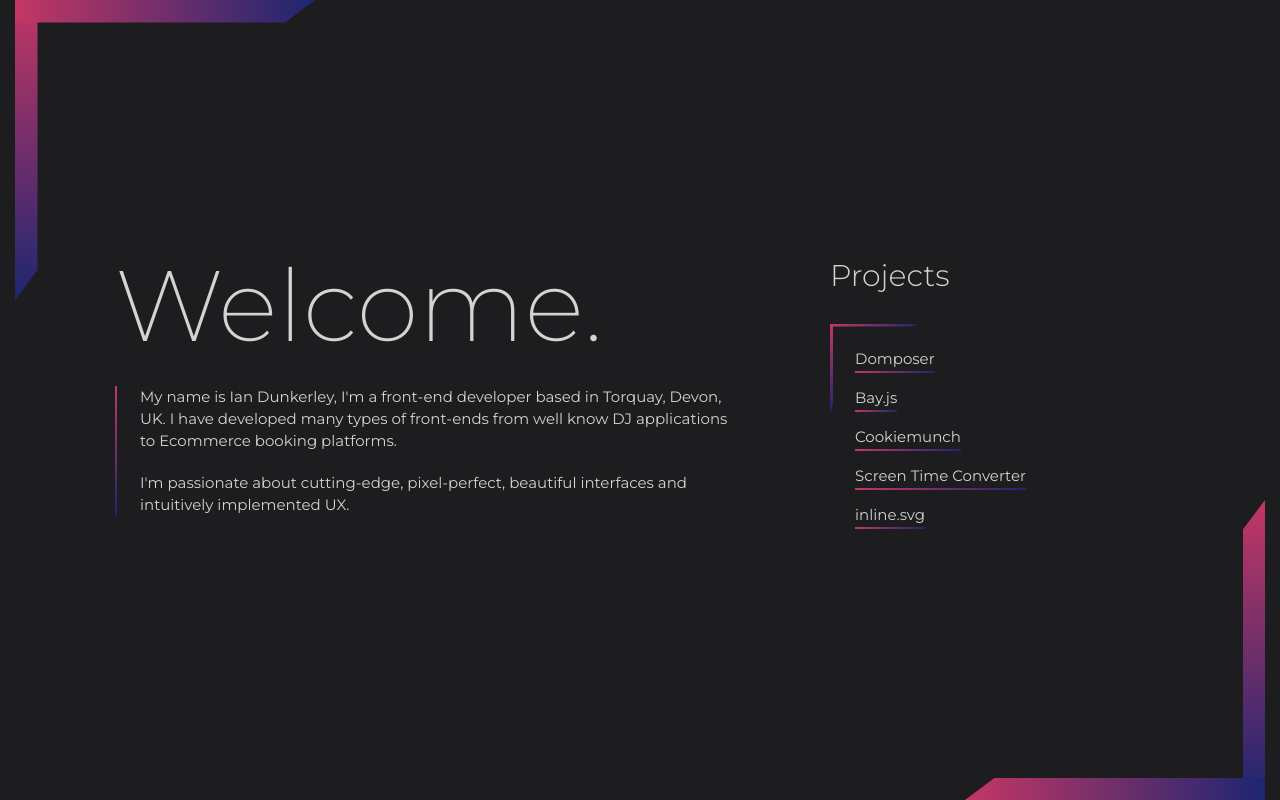
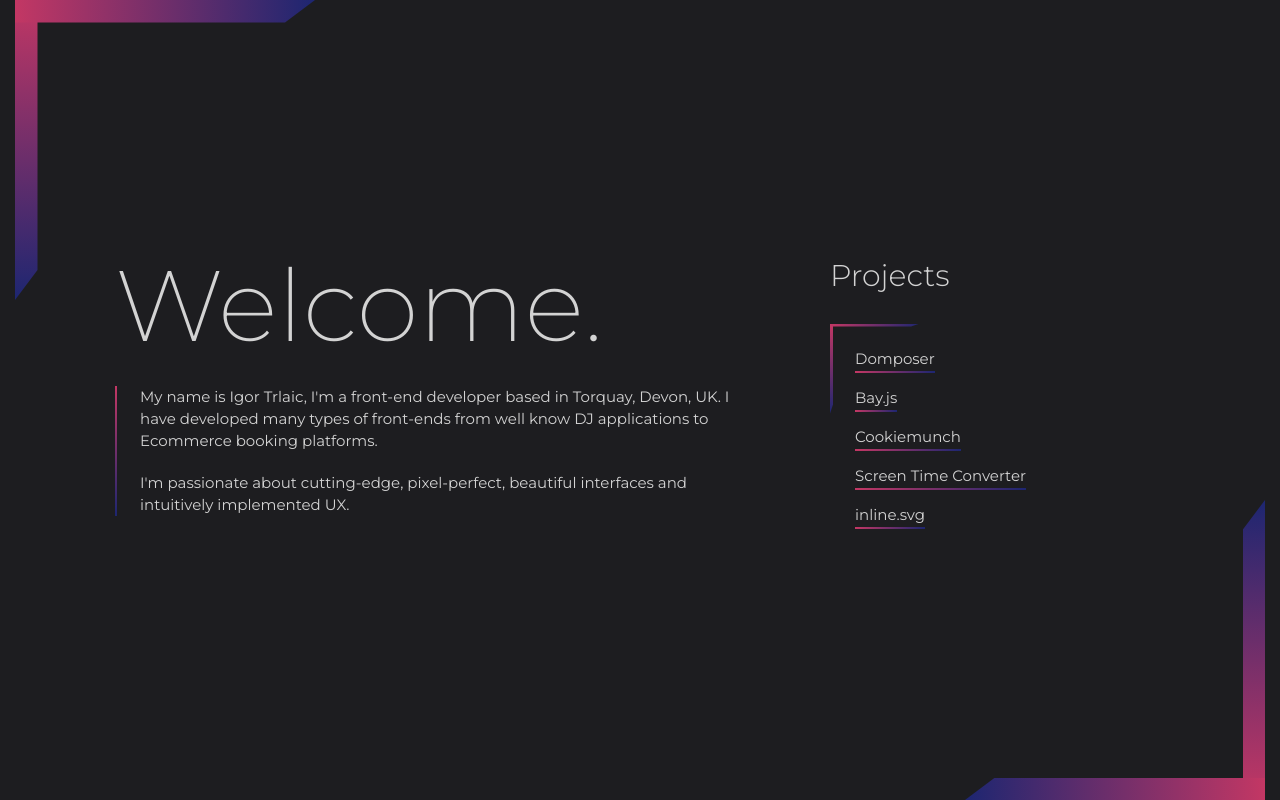
Before and after one commit to Trlaic/portfolio, a React (Vite) app: page /resume in a window 1280 px wide. Built offline with nearby package versions, Linux system fonts and the light colour scheme; a web font is replaced by a local one.

Commit message:
x10: Miscellaneous work

```diff
--- a/src/components/ClassicPage/DisplayInformation.tsx
+++ b/src/components/ClassicPage/DisplayInformation.tsx
@@ -5,7 +5,7 @@ const DisplayInformation = () => {
         <div className={style.container}>
             <h1 className={style.heading}>Welcome.</h1>
             <div className={style.paragraphs}>
-                <p className={style.paragraph}>My name is Ian Dunkerley, I'm a front-end developer based in Torquay, Devon, UK. I have developed many types of front-ends from well know DJ applications to Ecommerce booking platforms.</p>
+                <p className={style.paragraph}>My name is Igor Trlaic, I'm a front-end developer based in Torquay, Devon, UK. I have developed many types of front-ends from well know DJ applications to Ecommerce booking platforms.</p>
                 <p className={style.paragraph}>I'm passionate about cutting-edge, pixel-perfect, beautiful interfaces and intuitively implemented UX.</p>
             </div>
         </div>
--- a/src/components/ClassicPage/ListOfProjects.module.scss
+++ b/src/components/ClassicPage/ListOfProjects.module.scss
@@ -27,6 +27,7 @@
     position: relative;
     padding-bottom: 5px;
     display: inline;
+    cursor: pointer;
 }
 
 .paragraph::after {
--- a/src/main.scss
+++ b/src/main.scss
@@ -12,6 +12,7 @@
 html,
 body {
     font-family: "Playfair Display", serif;
+    user-select: none;
 }
 
 .button {
--- a/src/pages/ClassicPage/ClassicPage.module.scss
+++ b/src/pages/ClassicPage/ClassicPage.module.scss
@@ -23,7 +23,6 @@
     position: absolute;
     width: 2.25rem;
     height: 30rem;
-    background: linear-gradient(to bottom, $color-linear-gradient-first 0%, $color-linear-gradient-second 100%);
 }
 
 .content::after,
@@ -32,29 +31,32 @@
     position: absolute;
     width: 30rem;
     height: 2.25rem;
-    background: linear-gradient(to right, $color-linear-gradient-first 0%, $color-linear-gradient-second 100%);
 }
 
 .content::before {
     clip-path: polygon(0 0, 100% 0, 100% 90%, 0 100%);
     top: 0;
     left: 0;
+    background: linear-gradient(to bottom, $color-linear-gradient-first 0%, $color-linear-gradient-second 100%);
 }
 
 .content::after {
     clip-path: polygon(0 0, 100% 0, 90% 100%, 0 100%);
     top: 0;
     left: 0;
+    background: linear-gradient(to right, $color-linear-gradient-first 0%, $color-linear-gradient-second 100%);
 }
 
 .edge::before {
     clip-path: polygon(0 10%, 100% 0, 100% 100%, 0 100%);
     bottom: 0;
     right: 0;
+    background: linear-gradient(to top, $color-linear-gradient-first 0%, $color-linear-gradient-second 100%);
 }
 
 .edge::after {
     clip-path: polygon(10% 0, 100% 0, 100% 100%, 0 100%);
     bottom: 0;
     right: 0;
+    background: linear-gradient(to left, $color-linear-gradient-first 0%, $color-linear-gradient-second 100%);
 }
```
